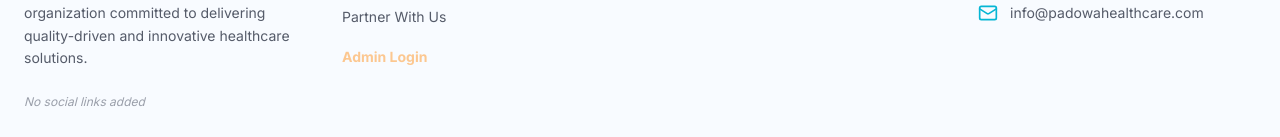
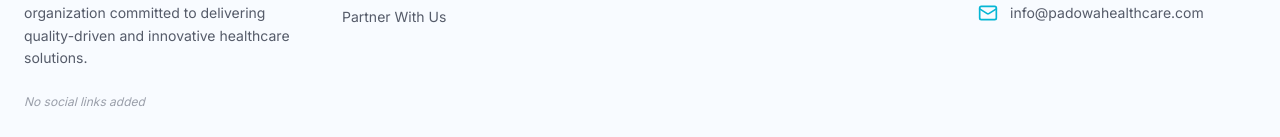
Before and after one commit to kinjingi/PADOWA-HEALTHCARE, a Next.js app: page / in a window 1280 px wide. Shown: the part 3030-3167 px from the top of the page. Built offline with nearby package versions, Linux system fonts and the light colour scheme; no server answers; the database is empty.

Commit message:
Security: Remove Admin Login link from footer

```diff
--- a/src/components/Footer.tsx
+++ b/src/components/Footer.tsx
@@ -56,7 +56,6 @@ export default function Footer({ divisions = [], settings = {} }: { divisions?:
               <Link href="/divisions" className="text-brand-navy/70 hover:text-brand-orange transition-colors text-sm">Our Divisions</Link>
               <Link href="/contact" className="text-brand-navy/70 hover:text-brand-orange transition-colors text-sm">Contact</Link>
               <Link href="/distributor-inquiry" className="text-brand-navy/70 hover:text-brand-orange transition-colors text-sm">Partner With Us</Link>
-              <Link href="/admin" className="text-brand-orange/80 hover:text-brand-orange transition-colors mt-2 text-sm font-bold flex items-center gap-1">Admin Login</Link>
             </div>
           </div>
 
```
